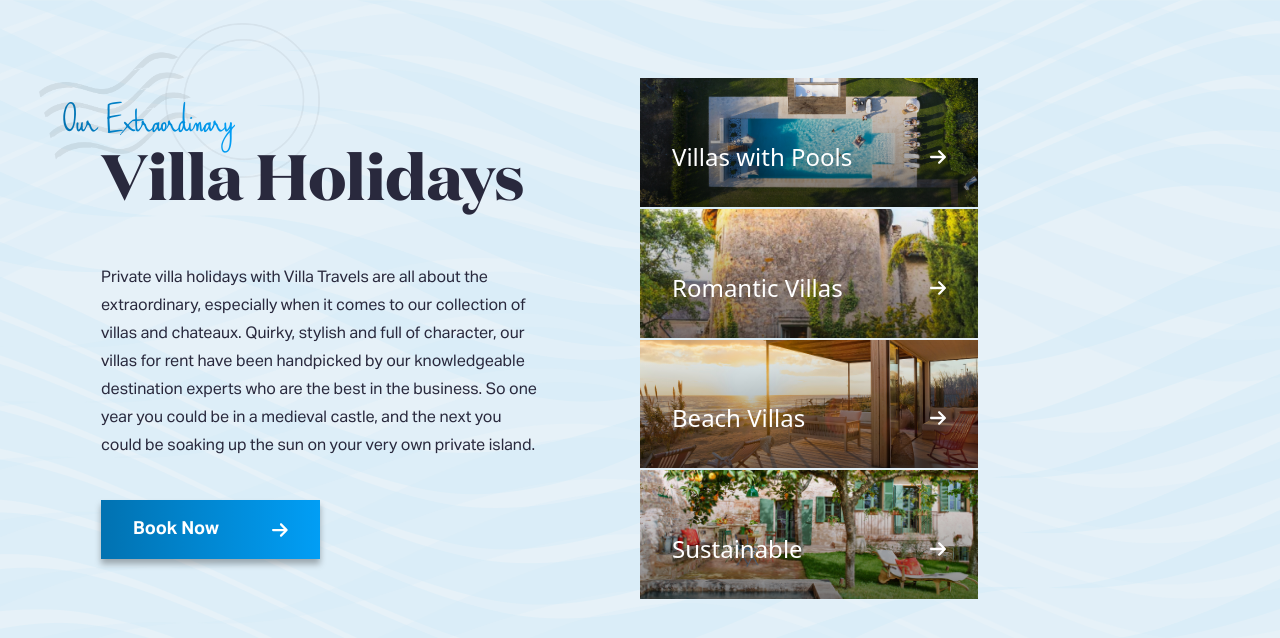
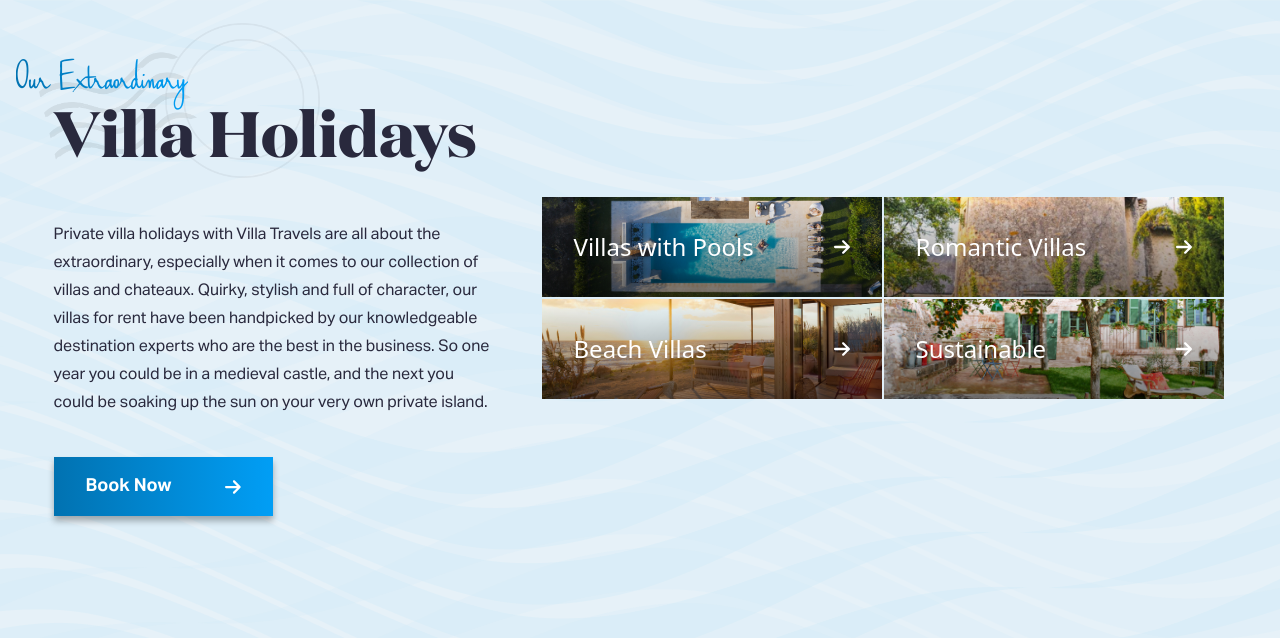
Before and after one commit to ufb007/3rd-eye-vision-task, a React (Create React App) app: page / in a window 1280 px wide. Shown: the top 638 px of the page. Built offline with nearby package versions, Linux system fonts and the light colour scheme.

Commit message:
Updates made

```diff
--- a/src/App.js
+++ b/src/App.js
@@ -16,7 +16,7 @@
   return (
     <Main>
       <Stamp />
-      <div className='w-[680px] flex items-center flex-col pt-[80px] pb-[40px]'>
+      <div className='w-[438px] 2xl:w-[680px] flex items-center flex-col pt-[85px] pb-[40px]'>
         <div className='w-[438px] flex-col gap-10 flex relative'>
           <HeaderTitle>{headText}</HeaderTitle>
           <Title>{title}</Title>
--- a/src/components/StyledComponents.js
+++ b/src/components/StyledComponents.js
@@ -2,8 +2,12 @@
 
 export const Main = tw.div`
     flex
+    flex-col
+    md:flex-row
+    items-center
+    md:justify-center
     text-main
-    pt-[48px]
+    gap-[50px]
 `;
 
 export const HeaderTitle = tw.h2`
@@ -33,11 +37,12 @@
 export const VillasContainer = tw.div`
     flex
     flex-wrap
-    w-[680px]
+    w-[340px]
+    xl:w-[685px]
     text-white
     font-AG-Bold
     font-weight-700
     text-[24px]
     gap-[2px]
-    mt-[30px]
+    pt-[40px]
 `;
--- a/src/components/Villa.js
+++ b/src/components/Villa.js
@@ -8,7 +8,7 @@
         <div className="
                 bg-cover
                 bg-center
-                w-[338px]
+                w-[340px]
                 flex
                 z-0
                 relative
```
